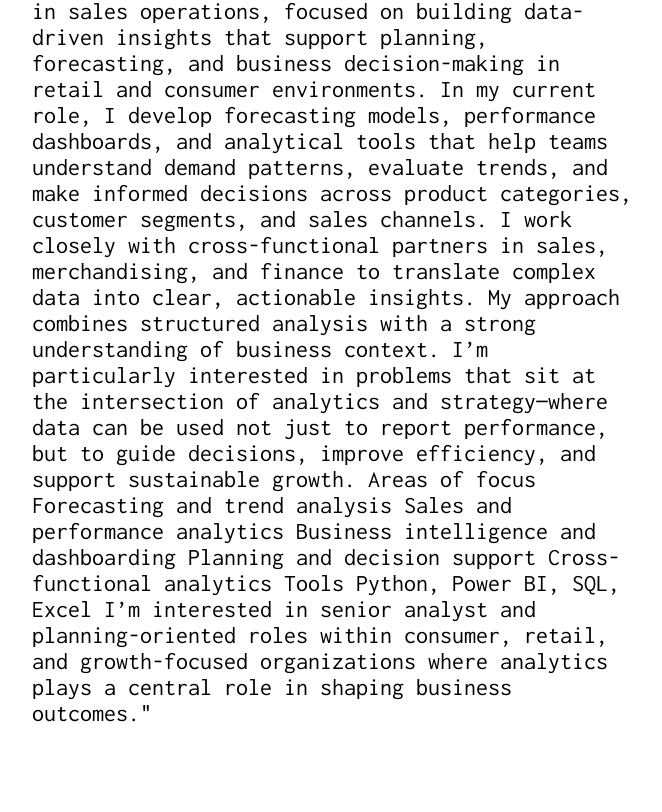
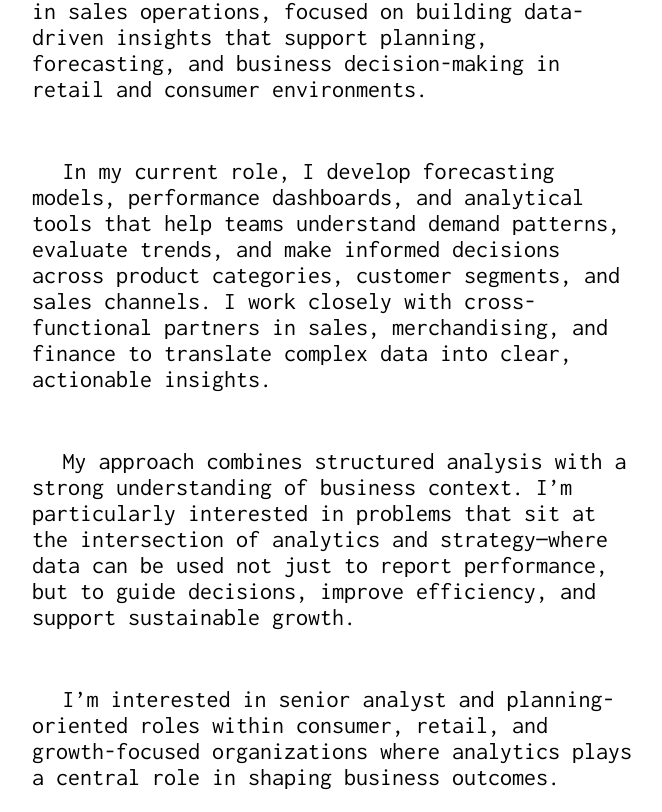
Before and after one commit to alau9/my-portfolio, a React (Create React App) app: page /about in a window 1280 px wide. Shown: the part 468-1280 px from the top of the page, without its empty margins (304-966 px from the left). Built offline with nearby package versions, Linux system fonts and the light colour scheme.

Commit message:
reorganize about me

```diff
--- a/src/pages/about/about.component.jsx
+++ b/src/pages/about/about.component.jsx
@@ -12,28 +12,17 @@ const AboutPage = () => (
     <div className="content-container layered">
       <div className="contents">
         <p>
-          "I’m an analytics professional with a background in sales operations, focused on building data-driven insights that support planning, forecasting, and business decision-making in retail and consumer environments.
+          I’m an analytics professional with a background in sales operations, focused on building data-driven insights that support planning, forecasting, and business decision-making in retail and consumer environments.
+        </p>
+        <p>
+          In my current role, I develop forecasting models, performance dashboards, and analytical tools that help teams understand demand patterns, evaluate trends, and make informed decisions across product categories, customer segments, and sales channels. I work closely with cross-functional partners in sales, merchandising, and finance to translate complex data into clear, actionable insights.
+        </p>
+        <p>
+          My approach combines structured analysis with a strong understanding of business context. I’m particularly interested in problems that sit at the intersection of analytics and strategy—where data can be used not just to report performance, but to guide decisions, improve efficiency, and support sustainable growth.
+        </p>
 
-          In my current role, I develop forecasting models, performance dashboards, and analytical tools that help teams understand demand patterns, evaluate trends, and make informed decisions across product categories, customer segments, and sales channels. I work closely with cross-functional partners in sales, merchandising, and finance to translate complex data into clear, actionable insights.
-
-          My approach combines structured analysis with a strong understanding of business context. I’m particularly interested in problems that sit at the intersection of analytics and strategy—where data can be used not just to report performance, but to guide decisions, improve efficiency, and support sustainable growth.
-
-          Areas of focus
-
-          Forecasting and trend analysis
-
-          Sales and performance analytics
-
-          Business intelligence and dashboarding
-
-          Planning and decision support
-
-          Cross-functional analytics
-
-          Tools
-          Python, Power BI, SQL, Excel
-
-          I’m interested in senior analyst and planning-oriented roles within consumer, retail, and growth-focused organizations where analytics plays a central role in shaping business outcomes."
+        <p>
+          I’m interested in senior analyst and planning-oriented roles within consumer, retail, and growth-focused organizations where analytics plays a central role in shaping business outcomes.
         </p>
       </div>
     </div>
--- a/src/pages/nav/nav.component.jsx
+++ b/src/pages/nav/nav.component.jsx
@@ -49,7 +49,7 @@ const Nav = () => {
           <div>
             <span
               className="description"
-              onClick={() => openInNewTab(Pdf)}
+              onClick={() => openInNewTab()}
             >
               Resume
             </span>
```
